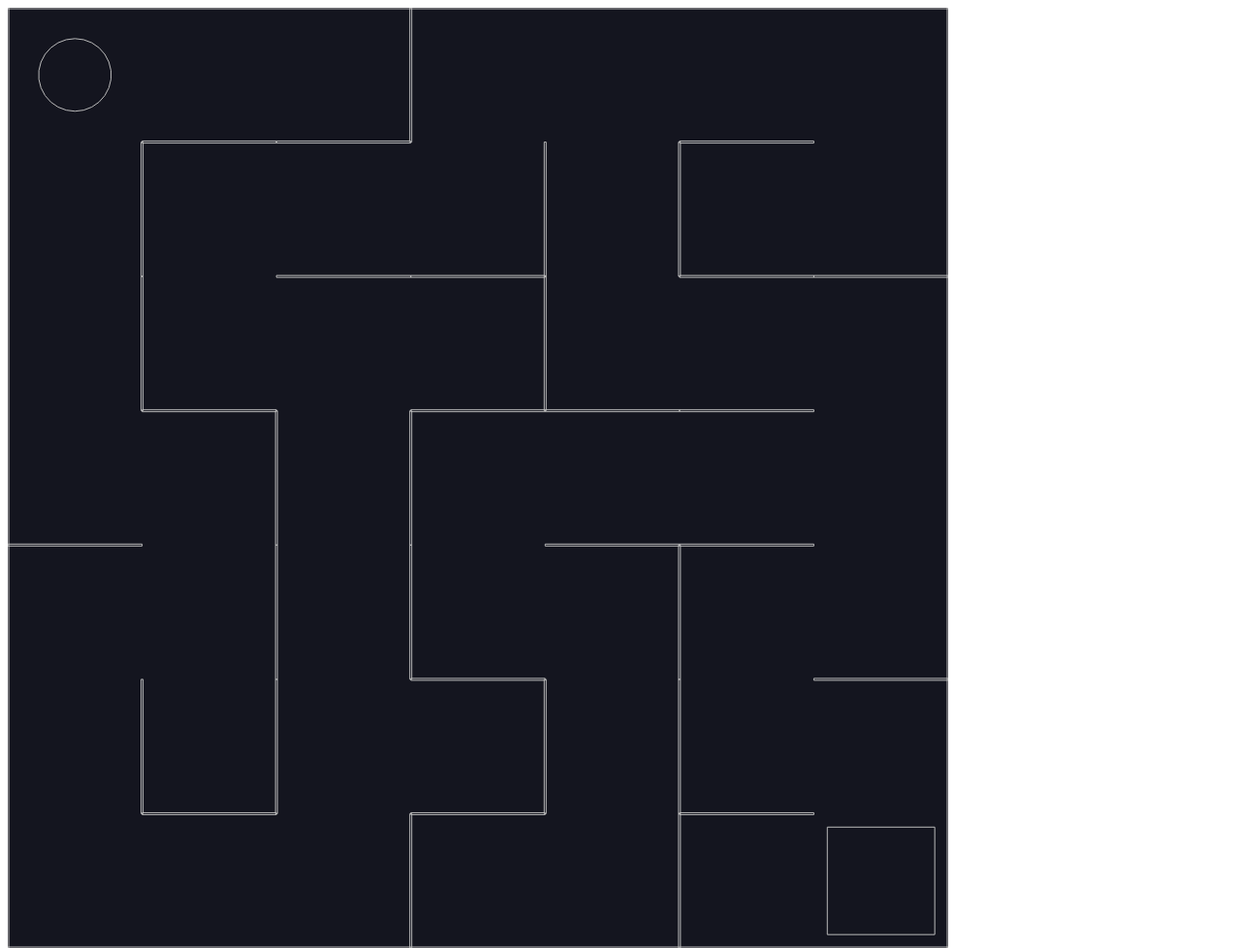
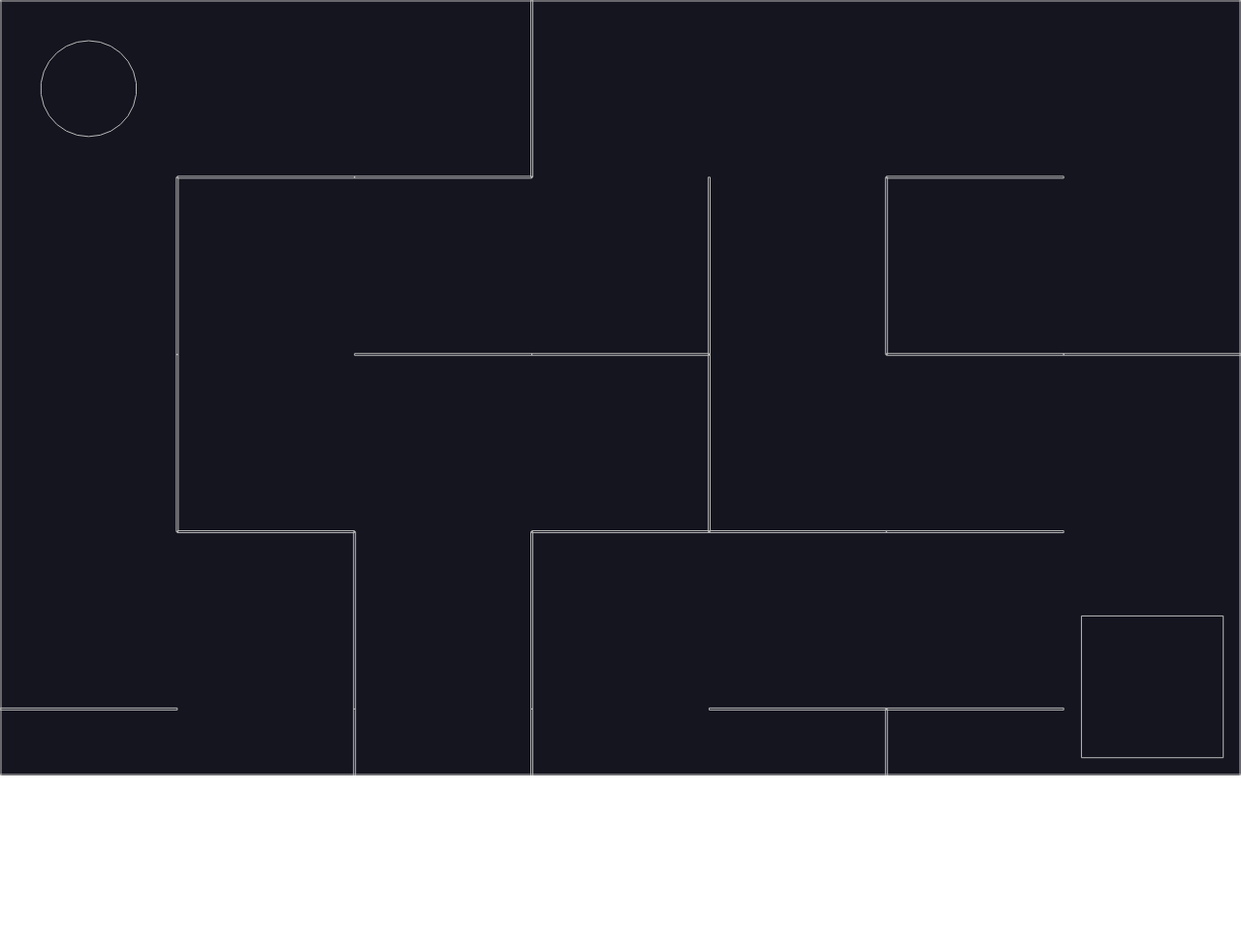
Before and after one commit to rvasanthr/Maze-JS, a plain HTML site: page index.html in a window 1280 px wide. Shown: the whole page at 97% size. After the commit the page ends 804 px from the top, so only its background shows below. Drawn offline with nearby package versions, Linux system fonts and the light colour scheme; animation ran at ten frames a second.

Commit message:
Stretches the canvas to cover the entire available browser viewable area. * Removes browser set body margin. * Updates canvas dimensions to utilize window objects innerWidth and innerHeight. * Changes index.js, index.html.

```diff
--- a/index.html
+++ b/index.html
@@ -7,6 +7,11 @@
     <meta name="viewport" content="width=device-width, initial-scale=1.0">
     <script src="https://cdnjs.cloudflare.com/ajax/libs/matter-js/0.19.0/matter.min.js"></script>
     <title>Maze</title>
+    <style>
+        body {
+            margin: 0;
+        }
+    </style>
 </head>
 
 <body>
--- a/index.js
+++ b/index.js
@@ -2,8 +2,10 @@
 const { Engine, Render, Runner, World, Bodies, Body, Events } = Matter;
 // World custom dimensions
 //Square shape for now, to ease ogic implementation
-const width = 970;
-const height = 970;
+// const width = 970;
+// const height = 970;
+const width = window.innerWidth;
+const height = window.innerHeight;
 const mazeWallWidth = 2;
 // Cells count
 const cells = 7;
```
